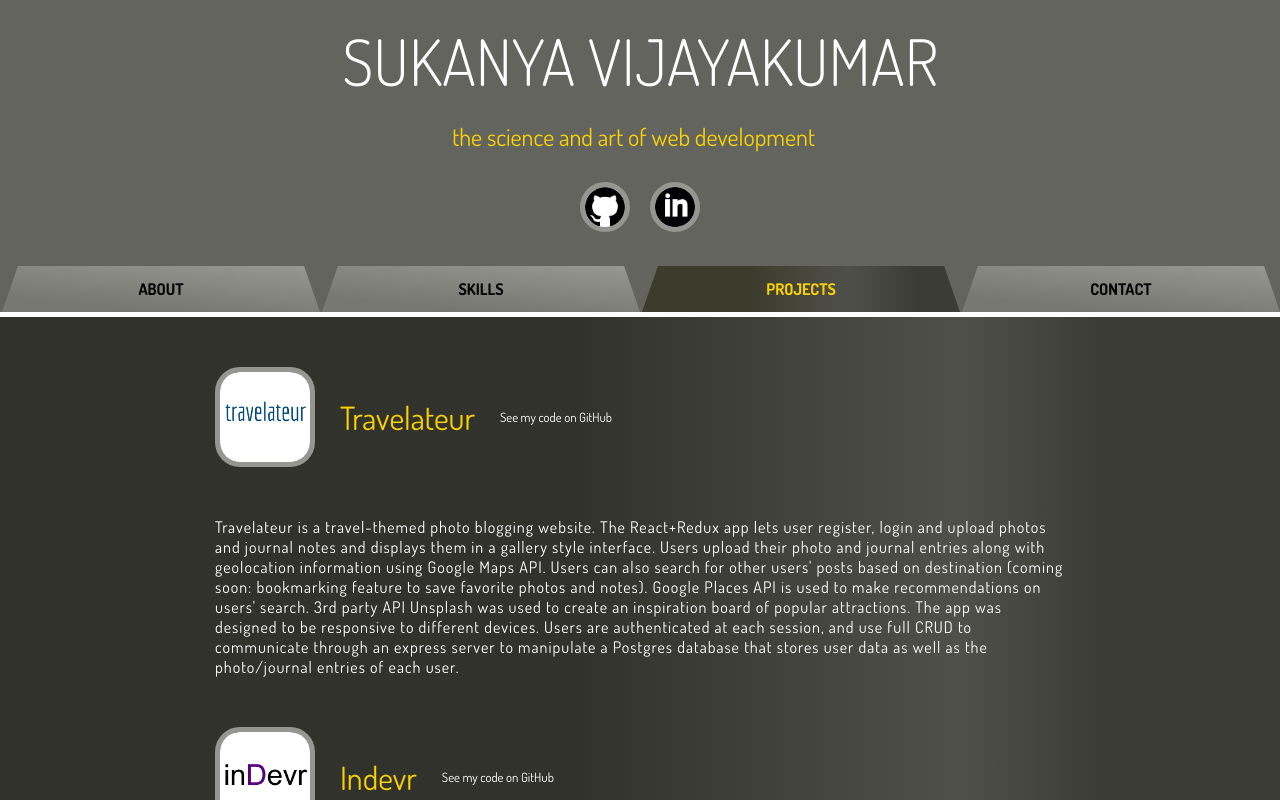
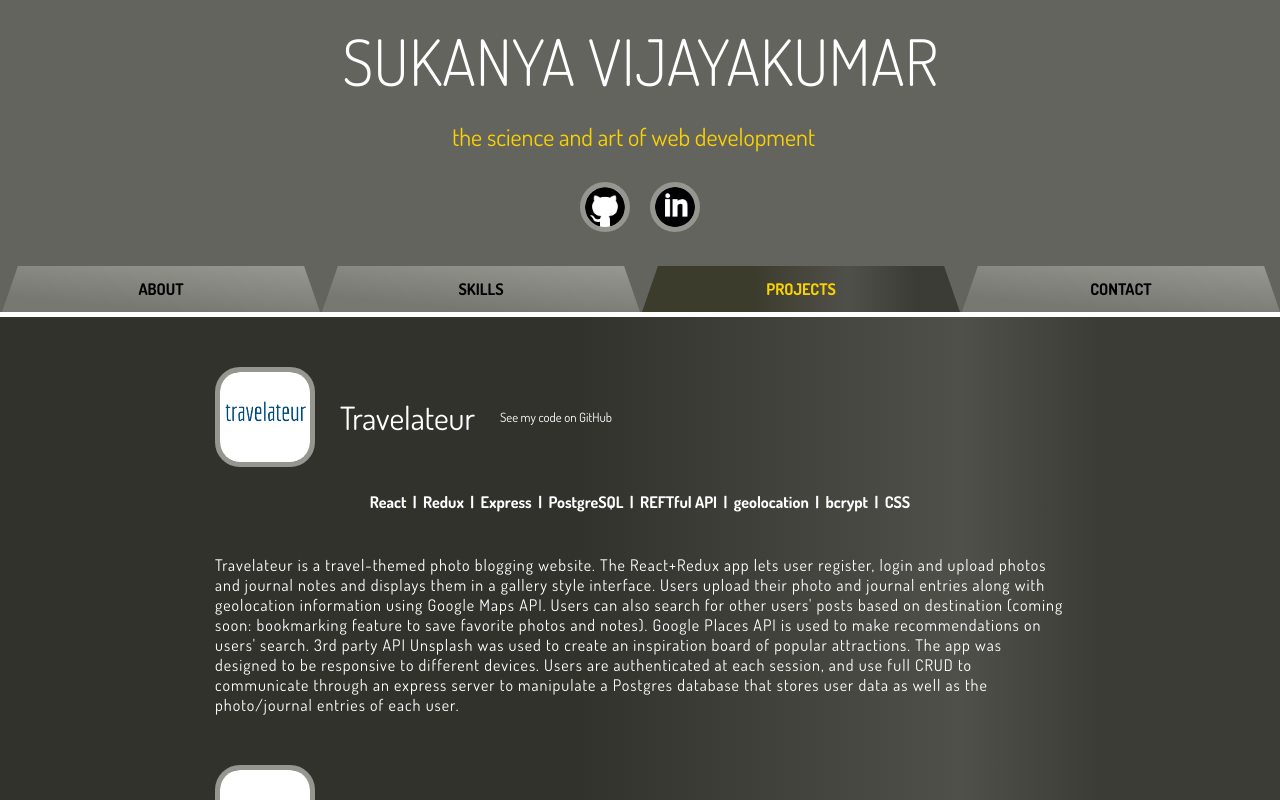
Before and after one commit to SukanyaVee/portfolio, a React (Create React App) app: page / in a window 1280 px wide. Both pictures are taken after a click on the element "PROJECTS". Shown: the top 800 px of the page. Built offline with nearby package versions, Linux system fonts and the light colour scheme; a web font is replaced by a local one.

Commit message:
edited prod files

```diff
--- a/src/App.css
+++ b/src/App.css
@@ -189,6 +189,13 @@ main {
   text-decoration: none;
 }
 
+.techs {
+  font-family: 'Dosis';
+  color: white;
+  font-size: 16px;
+  text-align: center;
+  font-weight: bold;
+}
 
 .proj-lower {
   padding: 25px;
@@ -318,6 +325,11 @@ textarea {
   .proj-upper {
     padding: 5px;
     font-family: 'Dosis';
+    text-align: left;
+  }
+  .techs {
+    font-weight: 400;
+    font-family: sans-serif;
   }
   .proj-lower {
     display: none;
--- a/src/components/Contact.js
+++ b/src/components/Contact.js
@@ -19,7 +19,7 @@ class Contact extends Component {
         .post('/message', {name:name, org:org, email:email, message:message})
         .then(res=>{
 
-          document.getElementById('contact-form').innerHTML= '<p>Message Sent! Thanks!</p>'
+          document.getElementById('contact-form').innerHTML='<p>Message Sent! Thanks!</p>'
           this.setState({
             name:'',
             org:'',
--- a/src/components/Projects.js
+++ b/src/components/Projects.js
@@ -12,11 +12,13 @@ class Projects extends Component {
         <section>
           <div className="proj-upper">
             <img src={travel||img}/>
-            <div className="proj-title">Travelateur</div>
+            <div className="proj-title"><a href="https://travelateur.now.sh">Travelateur</a></div>
             <div className="proj-links"><a href="https://github.com/SukanyaVee/Travelateur" target="_blank"> See my code on GitHub</a></div>
           </div>
+          <div className="techs"> React  &nbsp;|&nbsp; Redux  &nbsp;|&nbsp; Express  &nbsp;|&nbsp; PostgreSQL  &nbsp;|&nbsp; REFTful API  &nbsp;|&nbsp; geolocation  &nbsp;|&nbsp; bcrypt  &nbsp;|&nbsp; CSS</div>
+            <br/>
           <div className="proj-lower">
-              Travelateur is a travel-themed photo blogging website. The React+Redux app lets user register, login and upload photos and journal notes and displays them in a gallery style interface. Users upload their photo and journal entries along with geolocation information using Google Maps API. Users can also search for other users' posts based on destination (coming soon: bookmarking feature to save favorite photos and notes). Google Places API is used to make recommendations on users' search. 3rd party API Unsplash was used to create an inspiration board of popular attractions. The app was designed to be responsive to different devices. Users are authenticated at each session, and use full CRUD to communicate through an express server to manipulate a Postgres database that stores user data as well as the photo/journal entries of each user.
+            Travelateur is a travel-themed photo blogging website. The React+Redux app lets user register, login and upload photos and journal notes and displays them in a gallery style interface. Users upload their photo and journal entries along with geolocation information using Google Maps API. Users can also search for other users' posts based on destination (coming soon: bookmarking feature to save favorite photos and notes). Google Places API is used to make recommendations on users' search. 3rd party API Unsplash was used to create an inspiration board of popular attractions. The app was designed to be responsive to different devices. Users are authenticated at each session, and use full CRUD to communicate through an express server to manipulate a Postgres database that stores user data as well as the photo/journal entries of each user.<br/>
           </div>
         </section>
         <section>
@@ -25,6 +27,8 @@ class Projects extends Component {
             <div  className="proj-title">Indevr</div>
             <div className="proj-links"><a href="https://github.com/SukanyaVee/indevr" target="_blank"> See my code on GitHub</a></div>
           </div>
+          <div className="techs"> React  &nbsp;|&nbsp; Redux  &nbsp;|&nbsp; Express  &nbsp;|&nbsp; PostgreSQL  &nbsp;|&nbsp; Auth0  &nbsp;|&nbsp; Unit and Endpoint Testing  &nbsp;|&nbsp; Git branching and merging</div>
+            <br/>
           <div className="proj-lower">
             Indevr is a social project management app for software developers. Users can create and find projects they can build together with others, or find "friends" with similar interests to keep up on the leatest trends and news. It is a full stack website created usign React+Redux, Node/Express, PostGresSQL and 'glamor' styling package.
             This is a group project created during my time at DevMountain. The primary takeaways from this group endeavor are Git versioning and branches for teams, and endpoint testing using Postman and Unit testing using Jest.
@@ -36,8 +40,10 @@ class Projects extends Component {
             <div className="proj-title">DollarAlly</div>
             <div className="proj-links"><a href="https://github.com/SukanyaVee/dollarally" target="_blank"> See my code on GitHub</a></div>
           </div>
+          <div className="techs"> React  &nbsp;|&nbsp; Redux  &nbsp;|&nbsp; Express  &nbsp;|&nbsp; PostgreSQL  &nbsp;|&nbsp; ChartJS  &nbsp;|&nbsp; bcrypt </div>
+            <br/>
           <div className="proj-lower">
-            This React app started as an early no-database front-end project during my immersive program at DevMountain, but I have since made several enhancements to make it a full stack website. Users can register/log in and log their monthly expenses tagged with certain categories. They can then view expenses by category or all their expenses as a chart or compare it with previous months.
+            This React app started life as an early no-database front-end project during my immersive program at DevMountain, but I have since made enhancements to make it a full stack website. Users can register/log in and log their monthly expenses tagged with certain categories. They can then view expenses by category or all their expenses as a chart or compare it with previous months.
             (This is a work in progress. If the links don't work or the app doesn't function as intended, please be patient and check back in a bit.)
           </div>
         </section>
@@ -47,6 +53,10 @@ class Projects extends Component {
             <div className="proj-title">This portfolio</div>
             <div className="proj-links"><a href="https://github.com/SukanyaVee/dollarally" target="_blank"> See my code on GitHub</a></div>
           </div>
+            <div className="techs">
+               React  &nbsp;|&nbsp; Redux  &nbsp;|&nbsp; Express  &nbsp;|&nbsp; Nodemailer
+            </div>
+            <br/>
           <div className="proj-lower">
             This React App is a full stack website that was developed using React and React-JSS. Express server/Nodemailer sends me your messages from the contact form.
           </div>
```
Also changed, not shown: 1 other file (tests, documents, lock files or other folders).
